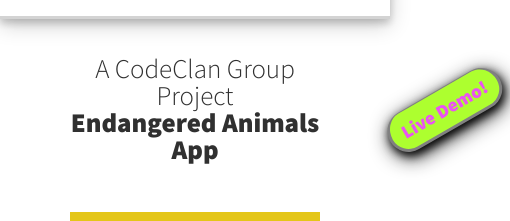
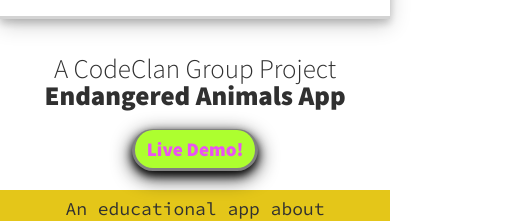
Before and after one commit to SJ47/scottjohnston-portfolio, a React (Create React App) app: page /endangered-animals in a window 390 px wide. Shown: the part 146-367 px from the top of the page, 510 px wide, since content can reach past the window. Built offline with nearby package versions, Linux system fonts and the light colour scheme.

Commit message:
responsive styling changes to project pages

```diff
--- a/src/App.css
+++ b/src/App.css
@@ -702,6 +702,7 @@
         padding-left: 0;
         left: 0;
         text-align: center;
+        width: 100vw;
     }
 
     .portfolio {
@@ -717,4 +718,32 @@
     .footer-bottom-padding {
         padding-bottom: 4em;
     }
+
+    .project-button-live {
+        transition: 400ms;
+        transform: rotate(0deg);
+        -webkit-transform: rotate(0deg);
+        top: 0px;
+        left: 0px;
+        margin-top: 0.7em;
+        margin-bottom: 1em;
+        width: max-content;
+    }
+
+    .project-button-live:hover {
+        transform: scale(1.1);
+    }
+
+    .project-button-live:focus {
+        outline: none;
+    }
+
+    .project-intro__img {
+        display: none;
+        /* border-radius: 0; */
+    }
+
+    .section__subtitle--intro {
+        width: 100vw;
+    }
 }
```
